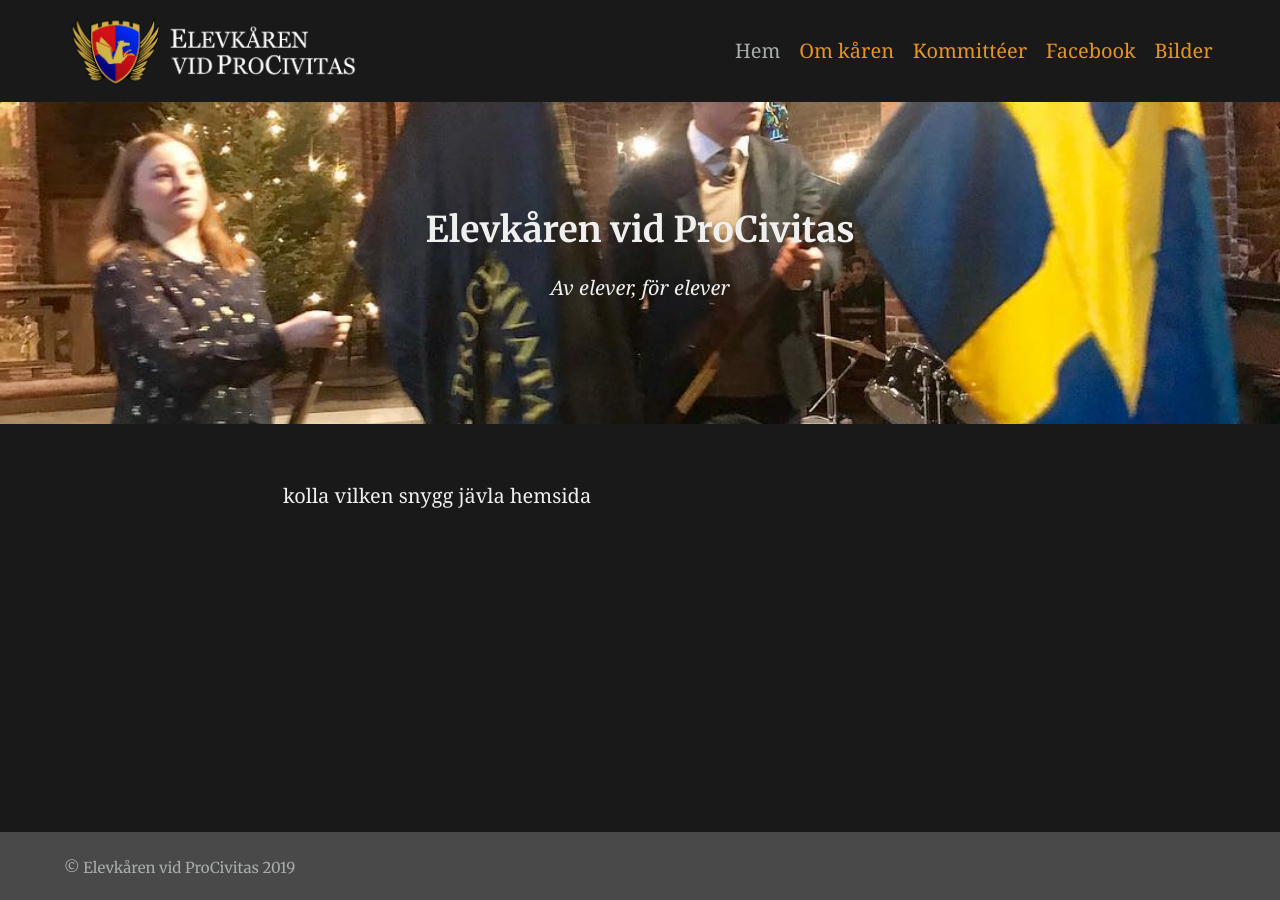
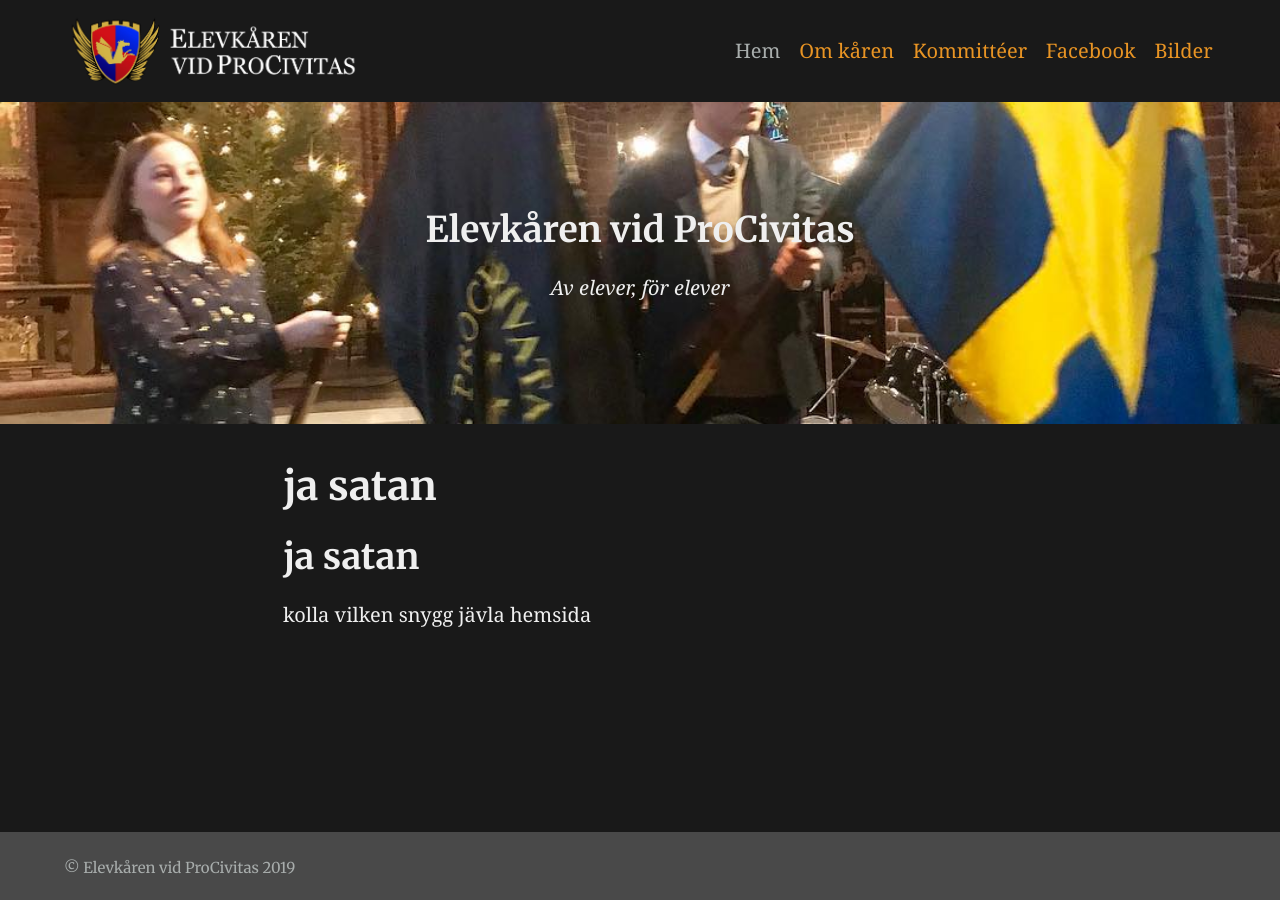
Before and after one commit to ekvp/ekvp.github.io, a Jekyll site: the page built from index.md, in a window 1280 px wide. Built offline with Jekyll 4.4.1, drawn with Linux system fonts in a browser that asks for light colours; our own code applies the rules of GitHub Pages for plain Markdown files.

Commit message:
Update index.md

```diff
--- a/index.md
+++ b/index.md
@@ -7,4 +7,5 @@
 excerpt: "Elevkåren är si och så"
 ---
 
+## ja satan
 kolla vilken snygg jävla hemsida
```
